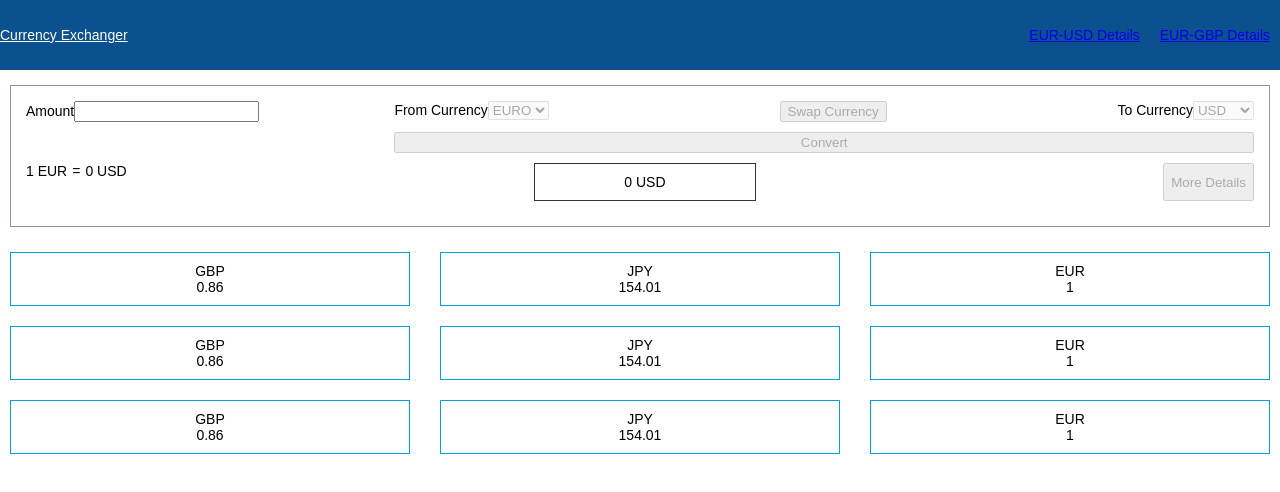
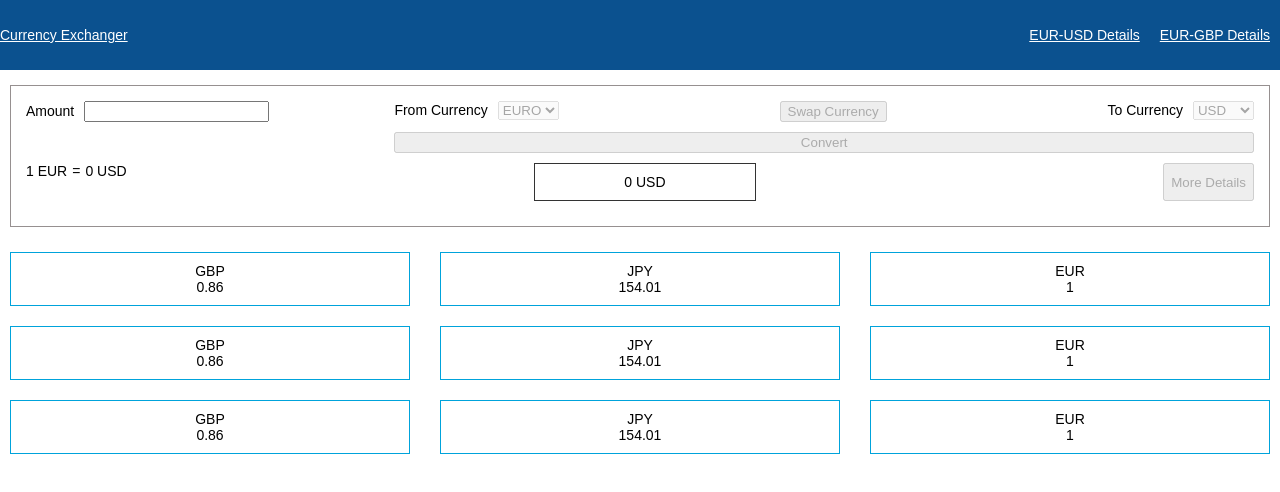
Before and after one commit to helphind/currency-exchanger, an Angular app: page / in a window 1280 px wide. Shown: the top 492 px of the page. Built offline with nearby package versions, Linux system fonts and the light colour scheme.

Commit message:
Nav bar and currency card ui update

```diff
--- a/src/app/components/currency-card/currency-card.component.ts
+++ b/src/app/components/currency-card/currency-card.component.ts
@@ -1,5 +1,5 @@
 import { Component, Input, OnInit } from '@angular/core';
-import { CurrencyItem } from "../../models/currencyItem";
+import { CurrencyItem } from "../../models/currency-item";
 
 @Component({
     selector: 'app-currency-card',
--- a/src/app/components/nav-bar/nav-bar.component.scss
+++ b/src/app/components/nav-bar/nav-bar.component.scss
@@ -6,6 +6,10 @@
             padding-left: 10px;
             padding-right: 10px;
             list-style: none;
+
+            a{
+                color: #fff;
+            }
         }
     }
 }
--- a/src/app/components/nav-bar/nav-bar.component.ts
+++ b/src/app/components/nav-bar/nav-bar.component.ts
@@ -1,5 +1,5 @@
 import { Component, OnInit } from '@angular/core';
-import { PageItem } from "../../models/pageItem";
+import { PageItem } from "../../models/page-item";
 
 @Component({
     selector: 'app-nav-bar',
--- a/src/styles.scss
+++ b/src/styles.scss
@@ -16,3 +16,7 @@ body {
 .container {
     padding-top: 70px;
 }
+
+label {
+    padding-right: 10px;
+}
```
